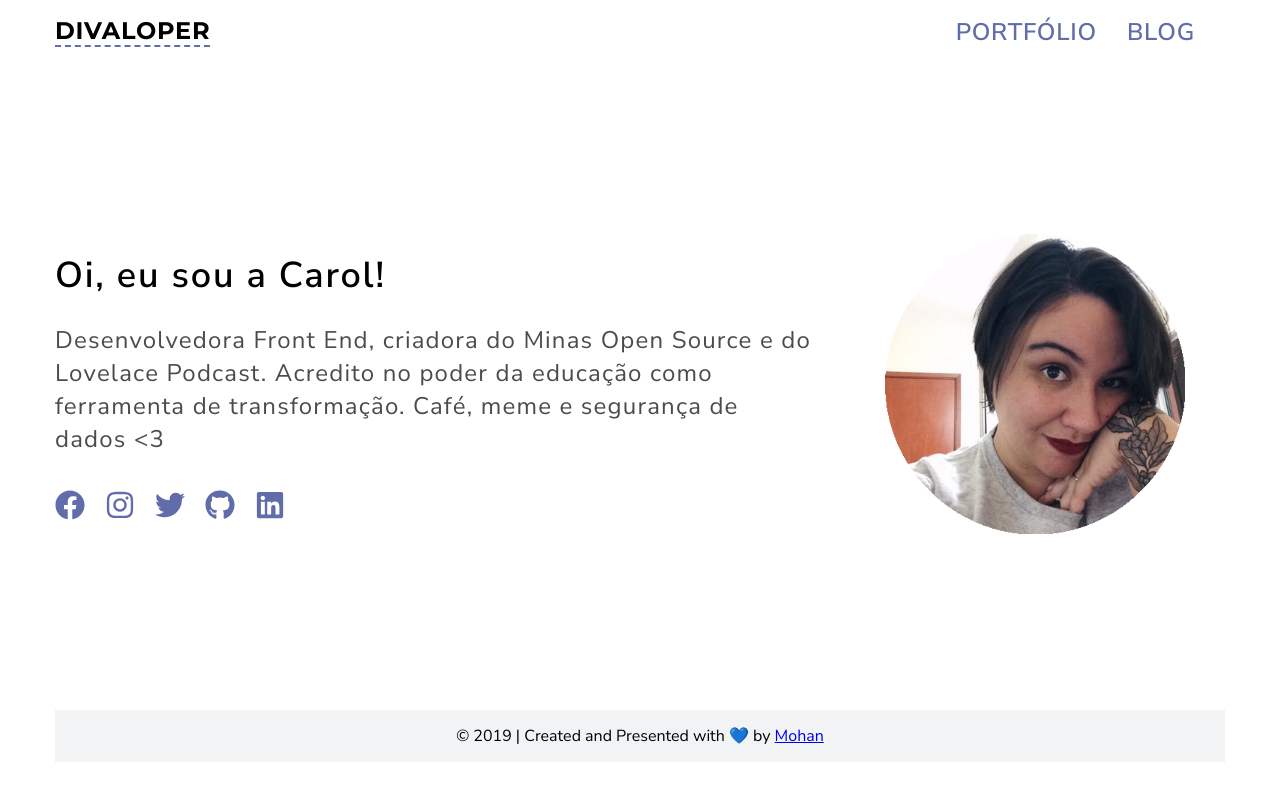
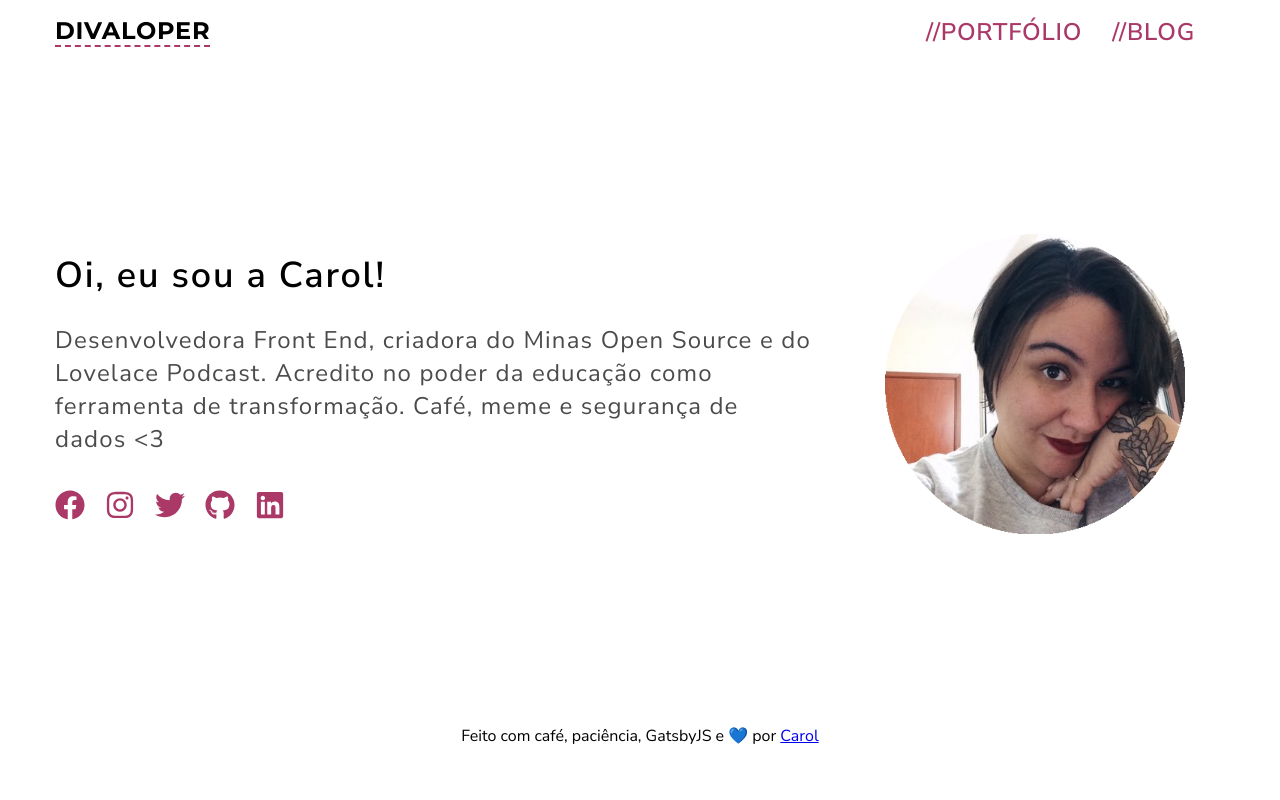
Before and after one commit to carolsoaressantos/divaloper, a Gatsby site in the folder gatsby_starter_portfolio/: page / in a window 1280 px wide. Built offline with nearby package versions, Linux system fonts and the light colour scheme; Gatsby itself is replaced by a stand-in of ours.

Commit message:
alterando as cores

```diff
--- a/gatsby_starter_portfolio/public/static/d/3317841616.json
+++ b/gatsby_starter_portfolio/public/static/d/3317841616.json
@@ -1 +1 @@
-{"data":{"site":{"siteMetadata":{"footerLinks":[{"name":"Facebook","url":"https://www.facebook.com/sree.dhannu"},{"name":"Instagram","url":"https://www.instagram.com/mohan.houseStark"},{"name":"Twitter","url":"https://www.twitter.com/_MrNullPointer"},{"name":"Github","url":"https://www.github.com/mohanmonu777"},{"name":"LinkedIn","url":"https://www.linkedin.com/mohanmonu777"}]}}}}
+{"data":{"site":{"siteMetadata":{"footerLinks":[{"name":"Facebook","url":"https://www.facebook.com/"},{"name":"Instagram","url":"https://www.instagram.com/carolcode"},{"name":"Twitter","url":"https://www.twitter.com/carolcode"},{"name":"Github","url":"https://www.github.com/carolcodes"},{"name":"LinkedIn","url":"https://www.linkedin.com/in/carolcode"}]}}}}
--- a/gatsby_starter_portfolio/src/components/Navbar/Menu.js
+++ b/gatsby_starter_portfolio/src/components/Navbar/Menu.js
@@ -11,7 +11,7 @@ const Menu = styled.div`
       color: #000;
       font-weight: 700;
       font-family: "Montserrat", sans-serif;
-      border-bottom: 2px dashed #616caa;
+      border-bottom: 2px dashed #aa3967;
     }
   }
   li {
@@ -25,9 +25,9 @@ const Menu = styled.div`
     text-transform: uppercase;
     font-size: 24px;
     font-weight: 600;
-    color: #616caa;
+    color: #aa3967;
     &:hover {
-      border-bottom: 2px solid #616caa;
+      border-bottom: 2px solid #aa3967;
     }
   }
   @media (max-width: 500px) {
--- a/gatsby_starter_portfolio/src/components/Navbar/Navbar.js
+++ b/gatsby_starter_portfolio/src/components/Navbar/Navbar.js
@@ -20,10 +20,10 @@ export default function index() {
               <NavLink to="/">DIVALOPER</NavLink>
             </li>
             <li>
-              <NavLink to="/projects">Portfólio</NavLink>
+              <NavLink to="/projects">//Portfólio</NavLink>
             </li>
             <li>
-              <NavLink to="/blog">Blog</NavLink>
+              <NavLink to="/blog">//Blog</NavLink>
             </li>
           </ul>
         </Menu>
--- a/gatsby_starter_portfolio/src/components/SEO/Footer.js
+++ b/gatsby_starter_portfolio/src/components/SEO/Footer.js
@@ -4,13 +4,12 @@ export default function Footer() {
   return (
     <footer
       style={{
-        backgroundColor: "#F1F3F4",
         padding: "15px",
         textAlign: "center",
         marginTop: "20px"
       }}
     >
-      © 2019 | Created and Presented with 💙 by <a href="https://www.">Mohan</a>
+      Feito com café, paciência, GatsbyJS e  💙 por <a href="https://github.com/carolcodes/divasite">Carol</a>
     </footer>
   );
 }
--- a/gatsby_starter_portfolio/src/components/SEO/SocialIcons.js
+++ b/gatsby_starter_portfolio/src/components/SEO/SocialIcons.js
@@ -14,7 +14,7 @@ const IconGroup = styled.div`
   padding-bottom: 10px;
 
   a {
-    color: #616caa;
+    color: #aa3967;
     font-size: 30px;
     margin-right: 20px;
   }
```
